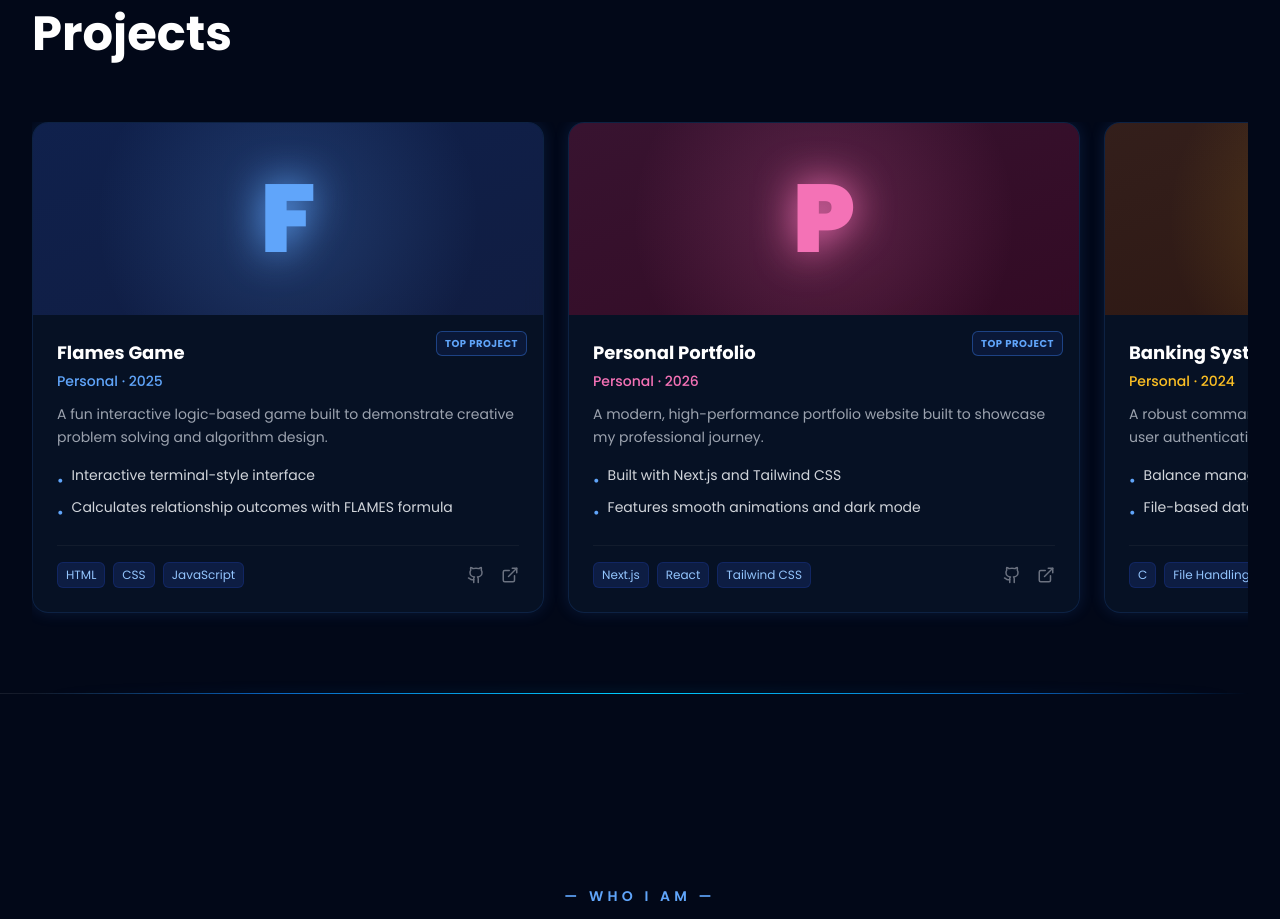
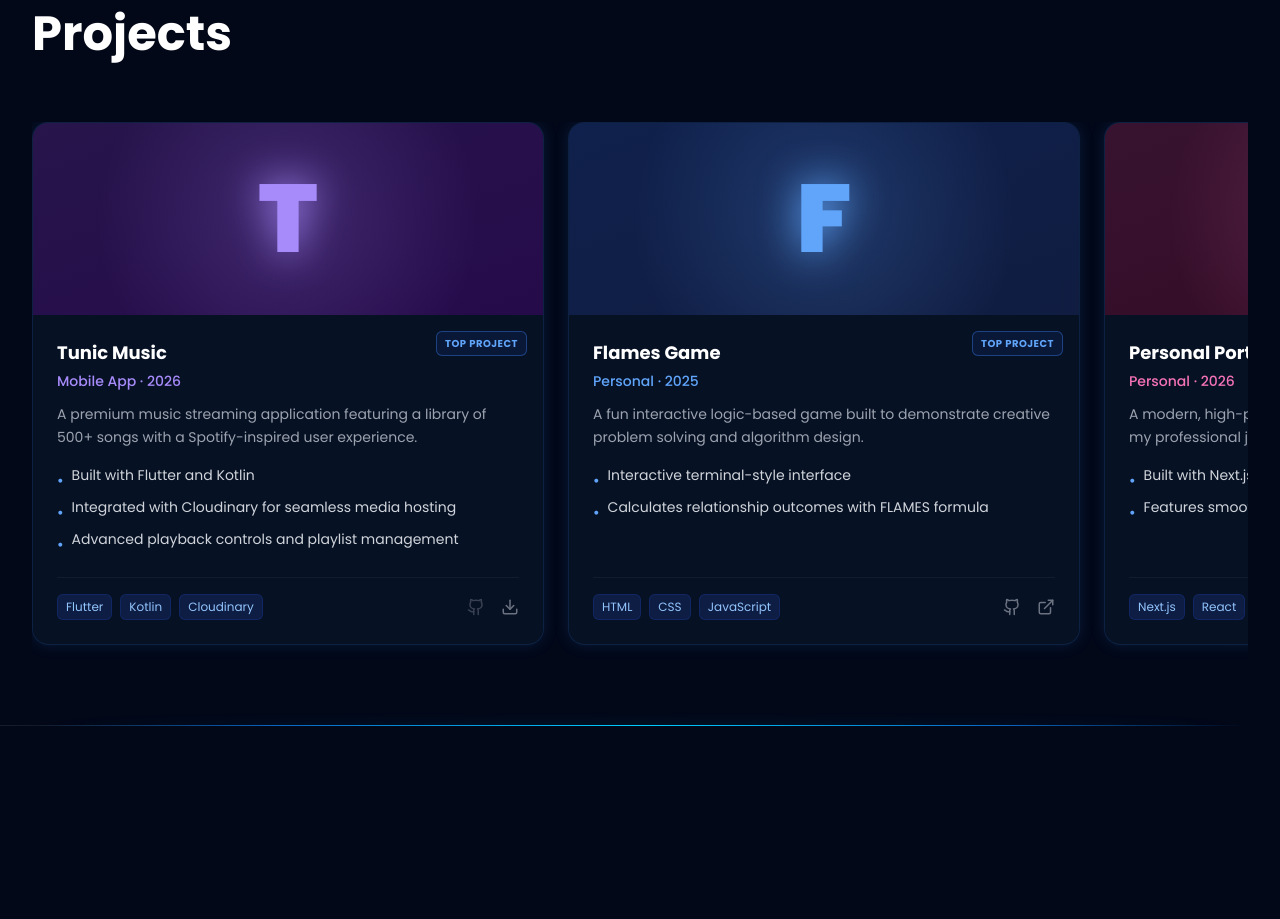
Before and after one commit to Amarnath2007/Portfolio, a Next.js app: page / in a window 1280 px wide. Shown: the part 3183-4102 px from the top of the page. Built offline with nearby package versions, Linux system fonts and the light colour scheme; no server answers; the database is empty.

Commit message:
feat: add Tunic Music project with APK download support

```diff
--- a/components/Projects.tsx
+++ b/components/Projects.tsx
@@ -2,10 +2,24 @@
 
 import { useRef } from "react";
 import { motion } from "framer-motion";
-import { Github, ExternalLink, ChevronLeft, ChevronRight } from "lucide-react";
+import { Github, ExternalLink, ChevronLeft, ChevronRight, Download } from "lucide-react";
 import SectionDivider from "./SectionDivider";
 
 const projects = [
+  {
+    letter: "T",
+    color: "#a78bfa",
+    bg: "from-purple-900/40 to-purple-950/60",
+    title: "Tunic Music",
+    subtitle: "Mobile App · 2026",
+    description:
+      "A premium music streaming application featuring a library of 500+ songs with a Spotify-inspired user experience.",
+    highlights: ["Built with Flutter and Kotlin", "Integrated with Cloudinary for seamless media hosting", "Advanced playback controls and playlist management"],
+    tags: ["Flutter", "Kotlin", "Cloudinary"],
+    download: "#", // Replace with actual APK link
+    contactSource: true,
+    topProject: true,
+  },
   {
     letter: "F",
     color: "#60a5fa",
@@ -173,7 +187,7 @@ export default function Projects() {
                       </span>
                     ))}
                   </div>
-                  <div className="flex gap-4">
+                  <div className="flex gap-4 items-center">
                     {p.github && (
                       <motion.a
                         href={p.github}
@@ -185,6 +199,27 @@ export default function Projects() {
                         title="Source Code"
                       >
                         <Github size={18} />
+                      </motion.a>
+                    )}
+                    {p.contactSource && (
+                      <div
+                        className="text-gray-500 hover:text-purple-400 transition-colors flex items-center shrink-0 cursor-help"
+                        title="Contact owner for source code"
+                      >
+                        <Github size={18} className="opacity-50" />
+                      </div>
+                    )}
+                    {p.download && (
+                      <motion.a
+                        href={p.download}
+                        target="_blank"
+                        rel="noopener noreferrer"
+                        whileHover={{ scale: 1.1 }}
+                        whileTap={{ scale: 0.9 }}
+                        className="text-gray-500 hover:text-green-400 transition-colors flex items-center shrink-0"
+                        title="Download APK"
+                      >
+                        <Download size={18} />
                       </motion.a>
                     )}
                     {p.demo && (
```
